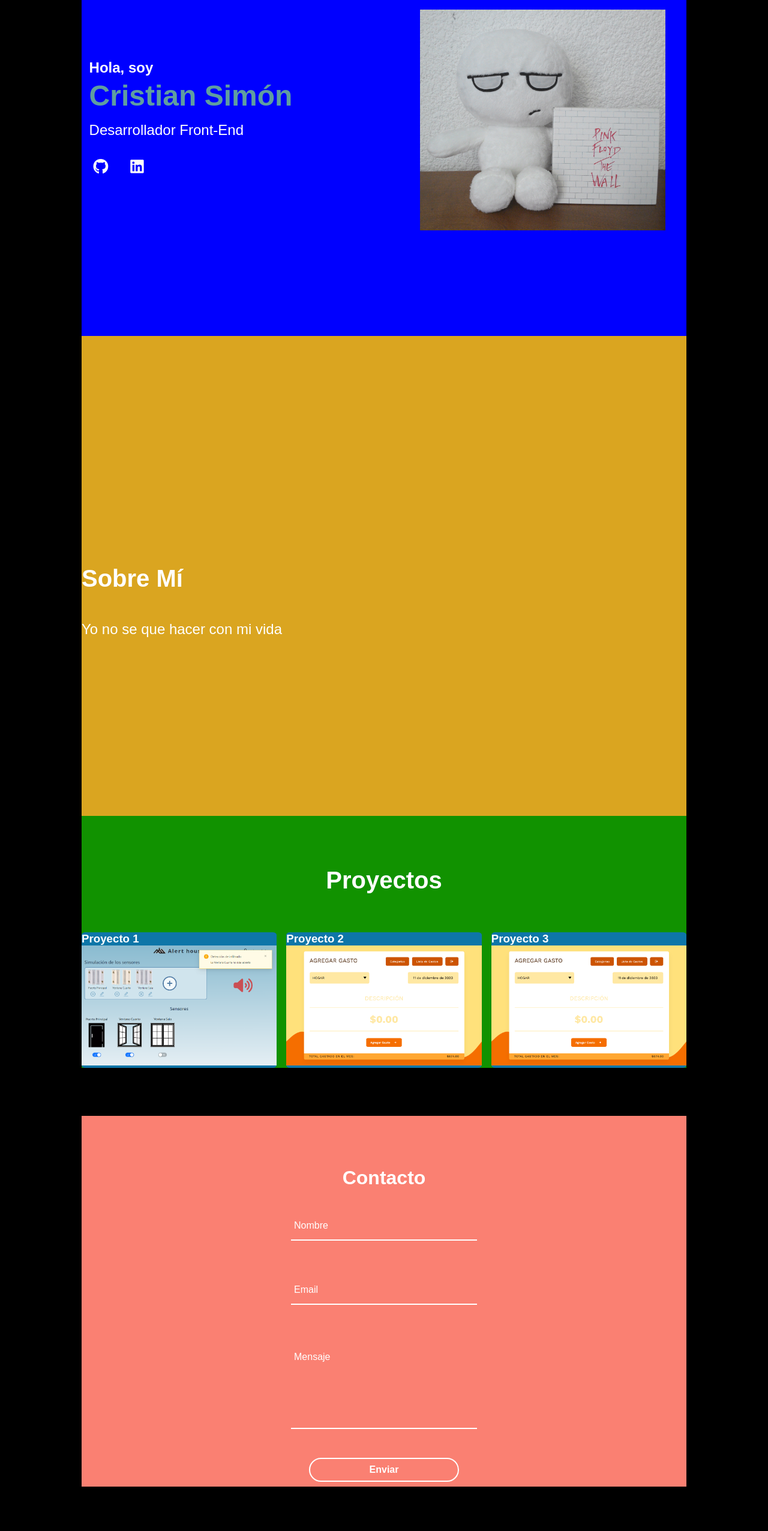
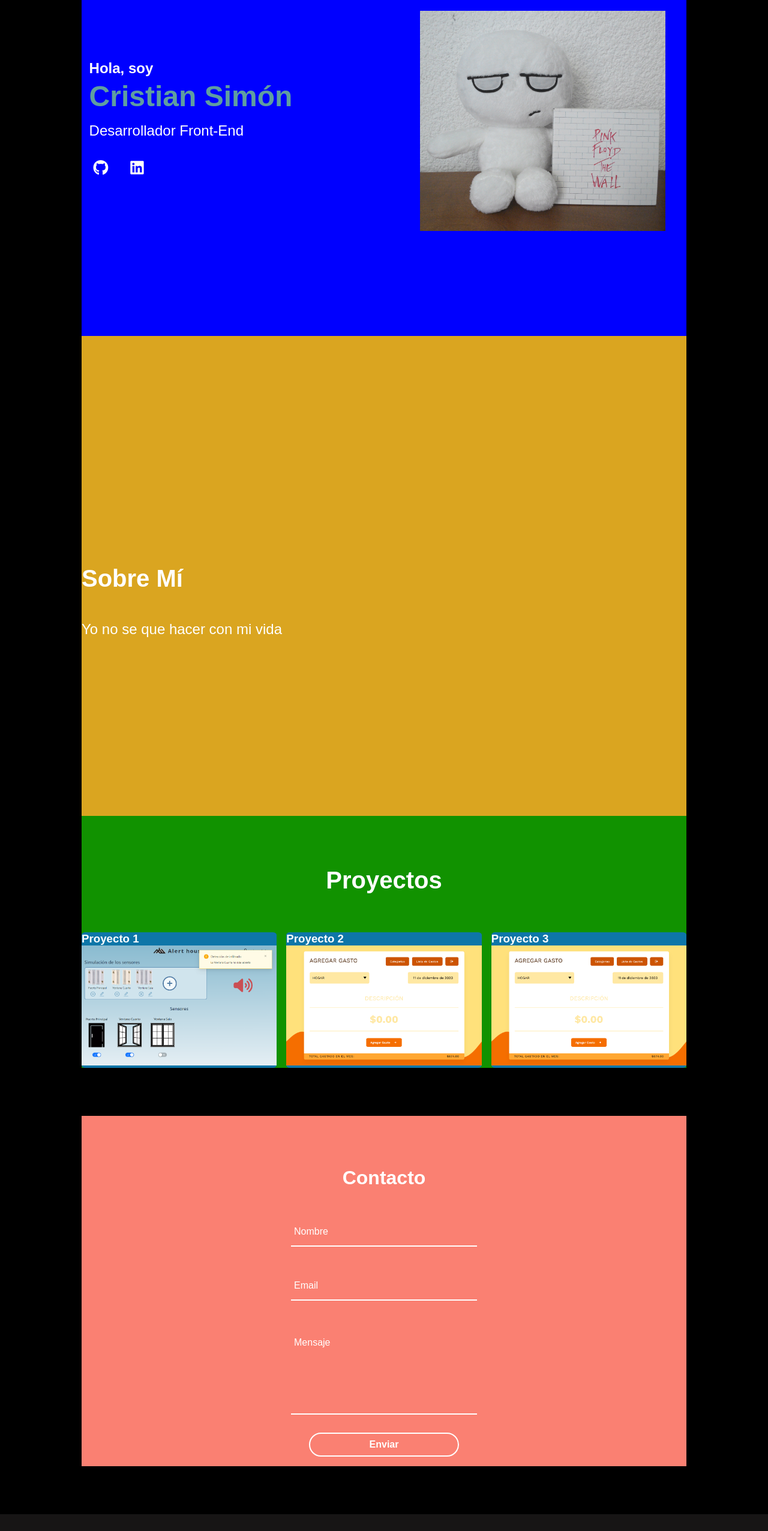
Before and after one commit to SimonKhi/Portfolio, a plain HTML site: page index.html in a window 1280 px wide. Shown: the part 240-2792 px from the top of the page at 60% size. Drawn offline with nearby package versions, Linux system fonts and the light colour scheme.

Commit message:
Guardado antes del desastre

```diff
--- a/index.html
+++ b/index.html
@@ -39,8 +39,8 @@
                 <h1><span>Hola, soy</span><br><span style="color: cadetblue;">Cristian Simón</span></h1>
                 <p>Desarrollador Front-End</p>
                 <div class="social">
-                    <a href="https://github.com/SimonKhi" target="_blank" rel="noopener noreferrer" id="github"><i class="fa-brands fa-github"></i></a>
-                    <a href="#" id="linkedin"><i class="fa-brands fa-linkedin"></i></a>
+                    <a href="https://github.com/SimonKhi" target="_blank" rel="noopener noreferrer" id="github" title="GitHub"><i class="fa-brands fa-github"></i></a>
+                    <a href="#" id="linkedin" title="LinkedIn"><i class="fa-brands fa-linkedin"></i></a>
                 </div>
             </div>
             <div class="imagen">
--- a/js/js.js
+++ b/js/js.js
@@ -3,7 +3,7 @@ const nombre = document.getElementById('nombre');
 const email = document.getElementById('email');
 const mensaje = document.getElementById('mensaje');
 const btn = document.getElementById('enviar');
-emailjs.init('bm5GA4zxbDd8lc9Hj')
+emailjs.init('bm5GA4zxbDd8lc9Hj');
 
 // Expresiones para validar los campos del formulario
 const expresiones = {
@@ -66,17 +66,14 @@ function onSubmit(token) {
             btn.value = 'Mensaje Enviado';
             setTimeout(() => {
                 btn.value = "Enviar";
-            },5000)
+            },5000);
             formulario.reset();
         }, (err) => {
             btn.value = 'Enviar';
             alert(JSON.stringify(err));
-        }).catcha(error => {
-            console.log('Error email: ',error);
         });
     }
-    grecaptcha.restablecer()
-    formulario.submit();
+    grecaptcha.reset();
 }
 
 // Acción a ejecutar cuando se haga submit al formulario
--- a/style/style.css
+++ b/style/style.css
@@ -97,8 +97,8 @@ section p{
     flex-wrap: wrap;
     justify-content: space-around;
     align-items: center;
-    margin-top: 5rem;
-    min-height: calc(100vh - 5rem);
+    margin-top: 5.2rem;
+    min-height: calc(100vh - 5.2rem);
     background: blue;
 }
 
@@ -244,17 +244,9 @@ section p{
     flex-direction: column;
 }
 
-#grupo_nombre, #grupo_email {
-    height: 107px;
-}
-
-#grupo_mensaje {
-    height: 210px;
-}
-
 .inputbox {
     position: relative;
-    margin: 20px 0 10px 0;
+    margin: 30px 0 10px 0;
     width: 310px;
 }
 
@@ -350,7 +342,7 @@ textarea:valid ~ #etiqueta {
     /* padding: 0rem 6rem; */
     position: relative;
     height: 40px;
-    margin: .5rem 0;
+    margin: 1rem 0;
     border-radius: 40px;
     border: 2px solid #fff;
     color: #fff;
```
